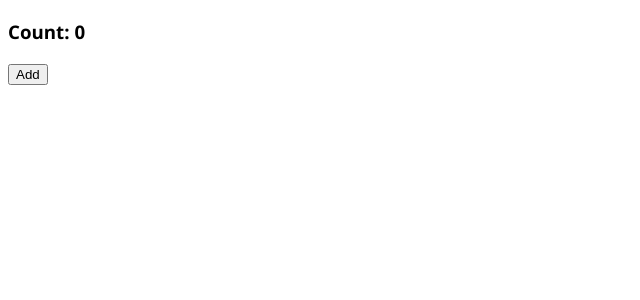
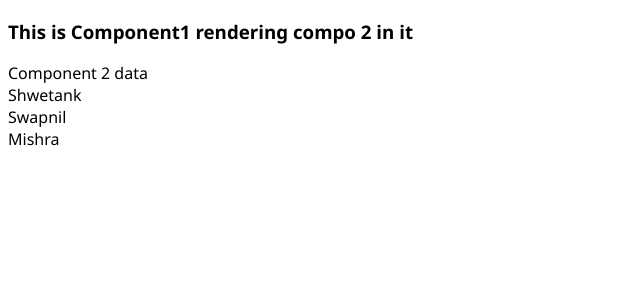
Before and after one commit to shwetank00001/JS-pract, a React (Create React App) app in the folder JohnS/: page / in a window 1280 px wide. Shown: the top 300 px of the page, without its empty margins (0-640 px from the left). Built offline with nearby package versions, Linux system fonts and the light colour scheme.

Commit message:
Reducer revise + prop Drilling + useContext done

```diff
--- a/JohnS/src/index.js
+++ b/JohnS/src/index.js
@@ -1,12 +1,12 @@
 import React from 'react';
 import ReactDOM from 'react-dom/client';
-import RedBasics from './useReducer/ReducerCount'
+import ContextAPI from './useContext/ContextPraxt'
 import './index.css'
 
 
 const root = ReactDOM.createRoot(document.getElementById('root'));
 root.render(
-  <RedBasics />
+  <ContextAPI />
   // <React.StrictMode>
   // </React.StrictMode>
 );
--- /dev/null
+++ b/JohnS/src/useContext/ContextPraxt.js
@@ -0,0 +1,45 @@
+import React from 'react'
+import { dataMain } from './data'
+
+const PeopleContext = React.createContext()
+
+const ContextPraxt = () => {
+    const [people, setPeople] = React.useState(dataMain)
+
+  return (
+    <PeopleContext.Provider value={{people}} >
+        <Component1 />
+    </PeopleContext.Provider>
+  )
+}
+
+let Component1= function(){
+    return (
+        <div>
+            <h3>This is Component1 rendering compo 2 in it</h3>
+            <Component2 />
+        </div>
+
+    )
+
+}
+
+let Component2 = function(){
+    const {people} = React.useContext(PeopleContext)
+    return (
+        <div>
+            Component 2 data
+            {
+                people.map(function(item){
+                    return (
+                        <div key={item.id}>
+                            {item.name}
+                        </div>
+                    )
+                })
+            }
+        </div>
+    )
+}
+
+export default ContextPraxt
--- /dev/null
+++ b/JohnS/src/useContext/data.js
@@ -0,0 +1,15 @@
+export const dataMain = [
+    {
+        id: 1,
+        name: "Shwetank"
+    },
+    {
+        id: 2,
+        name: "Swapnil"
+    },
+    {
+        id: 3,
+        name: "Mishra"
+    },
+
+]
--- a/JohnS/src/useReducer/ReducerCount.jsx
+++ b/JohnS/src/useReducer/ReducerCount.jsx
@@ -13,7 +13,7 @@ const ReducerCount = () => {
         count: 0
     }
 
-    const [state, dispatch] = useReducer(reducer, defaultState)
+        const [state, dispatch] = useReducer(reducer, defaultState)
 
     function add(){
         dispatch({type: "ADD"})
```
Also changed, not shown: JohnS/src/useContext/ContextAPI.jsx (added, +56 -0 lines), JohnS/src/useContext/PropDrilling.jsx (added, +64 -0 lines), JohnS/src/useReducer/ReducerFunc.jsx (+7 -6 lines).
